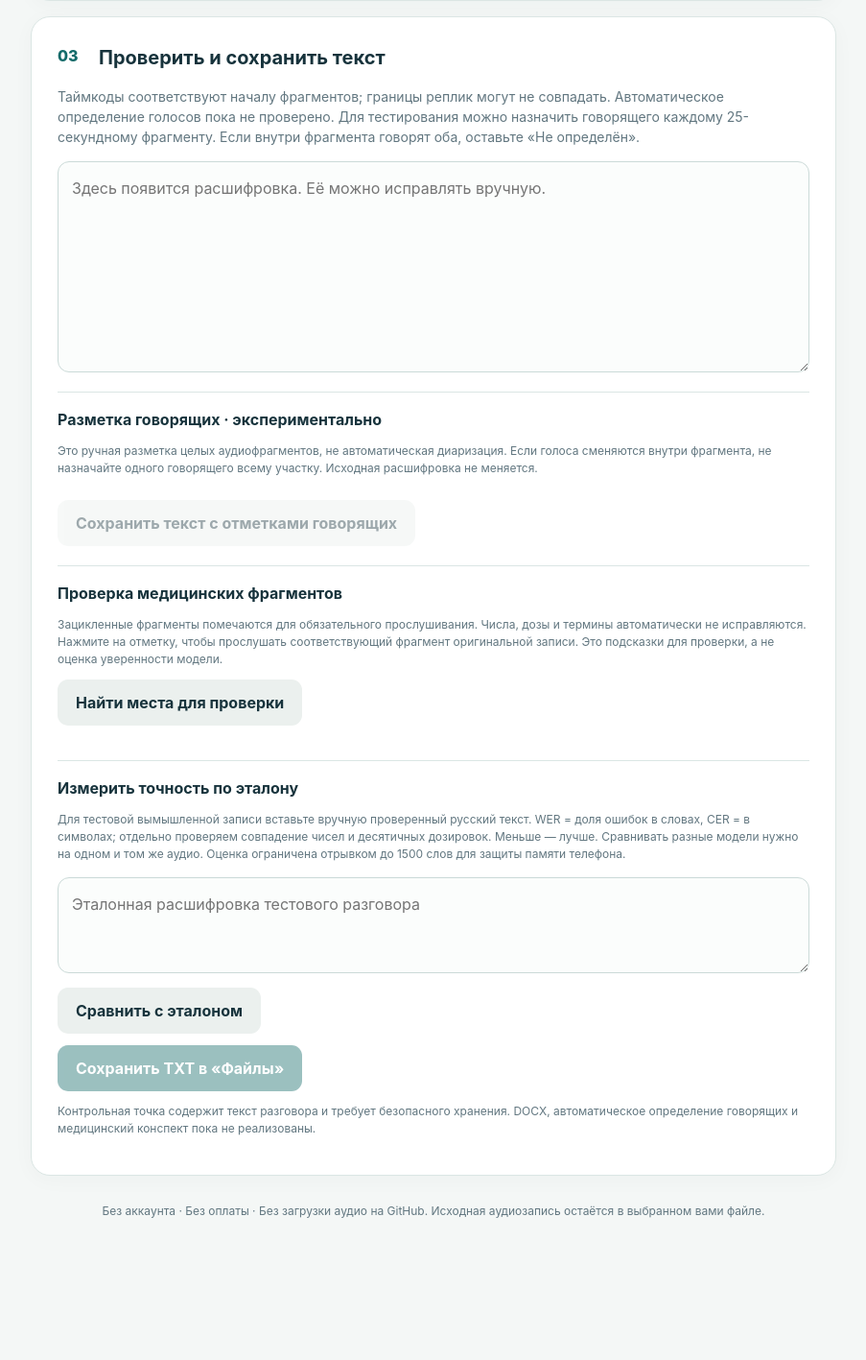
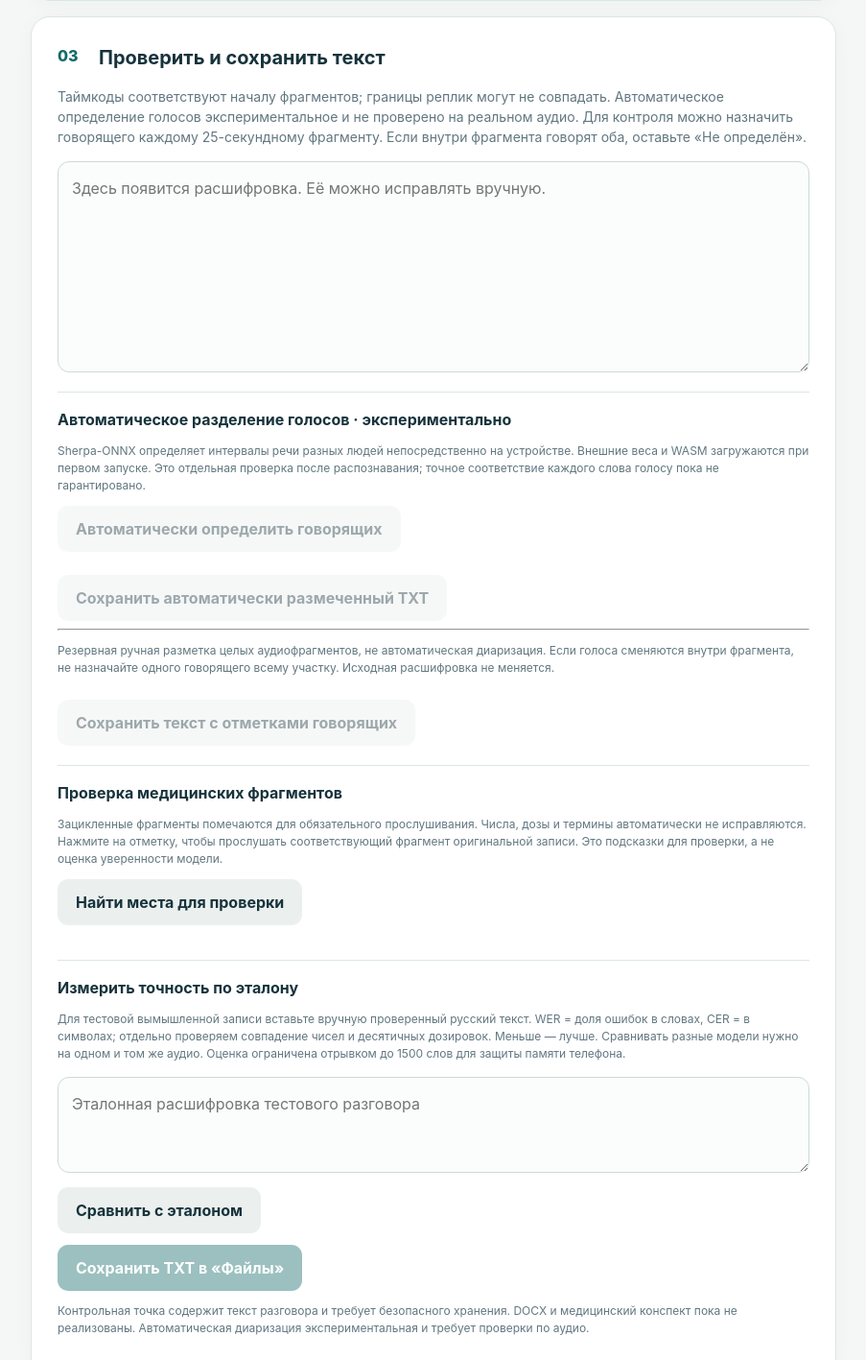
Before and after one commit to antonschtrading-prog/medpriem, a website with bundled scripts: page site/index.html in a window 1280 px wide. Shown: the part 1454-2871 px from the top of the page at 96% size, without its empty margins (188-1091 px from the left). Before the commit the page ends 2797 px from the top, so only its background shows below. Built offline with nearby package versions, Linux system fonts and the light colour scheme.

Commit message:
Expose experimental acoustic diarization with separate results and safeguards

```diff
--- a/site/index.html
+++ b/site/index.html
@@ -42,7 +42,7 @@
       </div>
     </section>
     <section class="panel" aria-labelledby="step3"><span class="number">03</span><h3 id="step3">Проверить и сохранить текст</h3>
-      <p class="muted">Таймкоды соответствуют началу фрагментов; границы реплик могут не совпадать. Автоматическое определение голосов пока не проверено. Для тестирования можно назначить говорящего каждому 25-секундному фрагменту. Если внутри фрагмента говорят оба, оставьте «Не определён».</p>
+      <p class="muted">Таймкоды соответствуют началу фрагментов; границы реплик могут не совпадать. Автоматическое определение голосов экспериментальное и не проверено на реальном аудио. Для контроля можно назначить говорящего каждому 25-секундному фрагменту. Если внутри фрагмента говорят оба, оставьте «Не определён».</p>
       <textarea id="transcript" spellcheck="true" placeholder="Здесь появится расшифровка. Её можно исправлять вручную." aria-label="Текст расшифровки"></textarea>
       <p id="note" class="tiny" aria-live="polite"></p>
       <div class="review-box" id="comparison-box" hidden><h4>Предыдущая расшифровка</h4>
@@ -50,7 +50,7 @@
         <textarea id="previous-transcript" readonly aria-label="Предыдущая расшифровка"></textarea>
         <p class="tiny">Сравнение в пределах открытой вкладки. Перед закрытием скачайте нужные результаты в TXT. Предыдущий текст не отправляется на сервер.</p>
       </div>
-      <div class="review-box" id="speaker-box"><h4>Разметка говорящих · экспериментально</h4><p class="tiny">Это ручная разметка целых аудиофрагментов, не автоматическая диаризация. Если голоса сменяются внутри фрагмента, не назначайте одного говорящего всему участку. Исходная расшифровка не меняется.</p><div id="speaker-list" class="speaker-list"></div><button type="button" id="speaker-save" class="secondary" disabled>Сохранить текст с отметками говорящих</button></div>
+      <div class="review-box" id="speaker-box"><h4>Автоматическое разделение голосов · экспериментально</h4><p class="tiny">Sherpa-ONNX определяет интервалы речи разных людей непосредственно на устройстве. Внешние веса и WASM загружаются при первом запуске. Это отдельная проверка после распознавания; точное соответствие каждого слова голосу пока не гарантировано.</p><button type="button" id="speaker-auto" class="secondary" disabled>Автоматически определить говорящих</button><p id="speaker-status" class="status" role="status" aria-live="polite"></p><div id="speaker-turns" class="speaker-list"></div><button type="button" id="speaker-export-auto" class="secondary" disabled>Сохранить автоматически размеченный TXT</button><hr><p class="tiny">Резервная ручная разметка целых аудиофрагментов, не автоматическая диаризация. Если голоса сменяются внутри фрагмента, не назначайте одного говорящего всему участку. Исходная расшифровка не меняется.</p><div id="speaker-list" class="speaker-list"></div><button type="button" id="speaker-save" class="secondary" disabled>Сохранить текст с отметками говорящих</button></div>
       <div class="review-box"><h4>Проверка медицинских фрагментов</h4>
         <p class="tiny">Зацикленные фрагменты помечаются для обязательного прослушивания. Числа, дозы и термины автоматически не исправляются. Нажмите на отметку, чтобы прослушать соответствующий фрагмент оригинальной записи. Это подсказки для проверки, а не оценка уверенности модели.</p>
         <button type="button" class="secondary" id="review-run">Найти места для проверки</button>
@@ -63,7 +63,7 @@
         <p id="benchmark-result" class="status" role="status"></p>
       </div>
       <button type="button" id="save" class="primary" disabled>Сохранить TXT в «Файлы»</button>
-      <p class="tiny">Контрольная точка содержит текст разговора и требует безопасного хранения. DOCX, автоматическое определение говорящих и медицинский конспект пока не реализованы.</p>
+      <p class="tiny">Контрольная точка содержит текст разговора и требует безопасного хранения. DOCX и медицинский конспект пока не реализованы. Автоматическая диаризация экспериментальная и требует проверки по аудио.</p>
     </section>
     <footer><p>Без аккаунта · Без оплаты · Без загрузки аудио на GitHub. Исходная аудиозапись остаётся в выбранном вами файле.</p></footer>
   </main>
```
